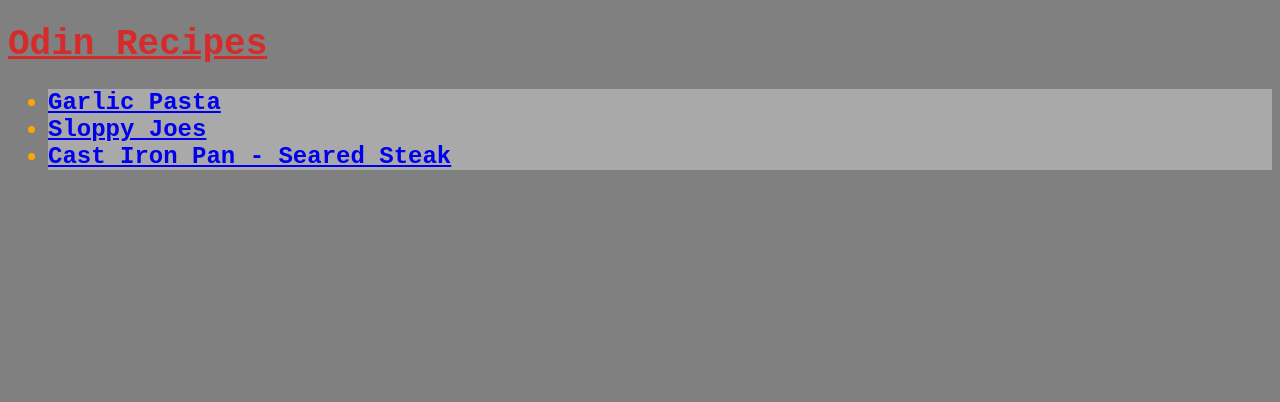
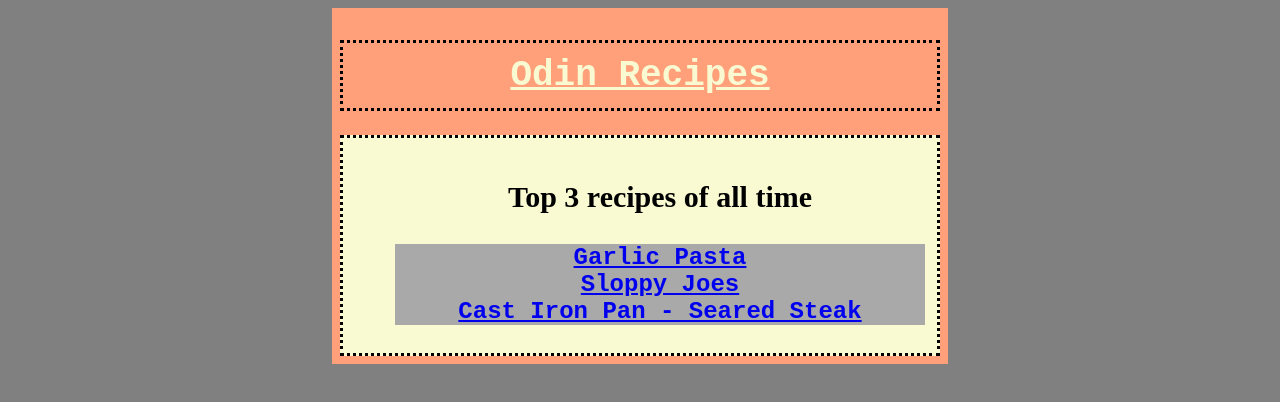
Before and after one commit to cyber-lcy/odin-recipes, a plain HTML site: page index.html in a window 1280 px wide. Drawn offline with Linux system fonts and the light colour scheme.

Commit message:
added first idea of styling

```diff
--- a/css/style.css
+++ b/css/style.css
@@ -12,11 +12,33 @@ html {
     background-color: darkgray;
     color: #ffa500;
     font-size: 24px;
+    list-style-type: none;
 }
 
 .title {
-    color: #ff0000aa;
+    color: lightgoldenrodyellow;
     font-size: 36px;
     font-weight: bold;
     text-decoration: underline;
+    text-align: center;
+    border: 3px dotted black;
+    padding: 12px;
 }
+
+.card {
+    width: 600px;
+    margin: 0px auto;
+    padding: 8px;
+    background-color: lightsalmon;
+}
+
+.top3 {
+    text-align: center;
+    padding: 12px;
+    background-color: lightgoldenrodyellow;
+    border: 3px dotted black;
+}
+
+.top3heading {
+    font-size: 30px;
+}
--- a/index.html
+++ b/index.html
@@ -13,13 +13,17 @@
 
 
     <body>
-
+        <div class="card">
         <h1 class="title">Odin Recipes</h1>
-        <ul>
-            <li class="recipes"><a href="./recipes/garlic-pasta.html">Garlic Pasta</a></li>
-            <li class="recipes"><a href="./recipes/sloppy-joes.html">Sloppy Joes</a></li>
-            <li class="recipes"><a href="./recipes/cast-iron-steak.html">Cast Iron Pan - Seared Steak</a></li>
-        </ul>
+            <div class="top3">
+            <ul>
+                <h3 class="top3heading">Top 3 recipes of all time</h3>
+                <li class="recipes"><a href="./recipes/garlic-pasta.html">Garlic Pasta</a></li>
+                <li class="recipes"><a href="./recipes/sloppy-joes.html">Sloppy Joes</a></li>
+                <li class="recipes"><a href="./recipes/cast-iron-steak.html">Cast Iron Pan - Seared Steak</a></li>
+            </ul>
+        </div>
+        </div>
 
 
     </body>
```
